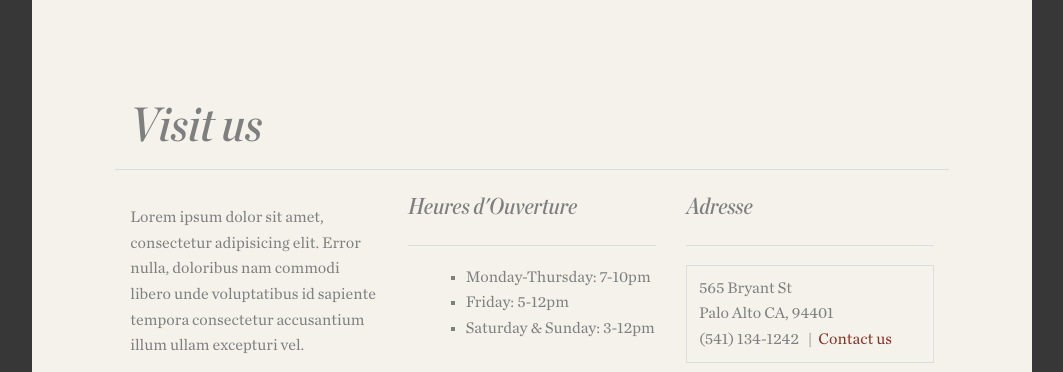
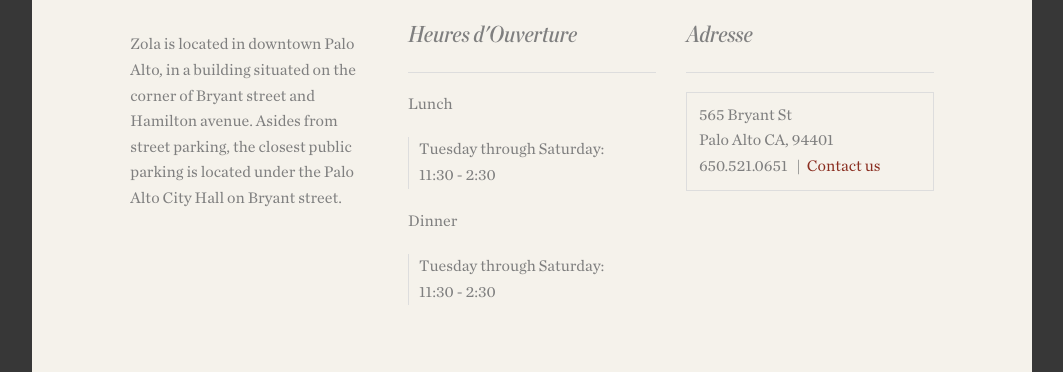
Before and after one commit to sohlis/zola, a website: page index.html in a window 1280 px wide. Shown: the part 2316-2688 px from the top of the page, without its empty margins (108-1171 px from the left). Drawn offline with Linux system fonts and the light colour scheme; some packages are replaced by stand-ins of ours; grey boxes are pictures that could not be loaded.

Commit message:
changed copy and hours

```diff
--- a/index.html
+++ b/index.html
@@ -17,6 +17,7 @@
         </style>
   </head>
   <body>
+
   <script type="text/javascript" src="https://maps.googleapis.com/maps/api/js?key=AIzaSyASm3CwaK9qtcZEWYa-iQwHaGi3gcosAJc&sensor=false"></script>
 
         <script type="text/javascript">
@@ -88,7 +89,7 @@
 
   <ul class="right rightsidenav-ul">
       <li class= "divider rightsidenav-contents"><a class="reserve" href="http://www.opentable.com/single.aspx?rid=[putcodehere]&restref=[putcodehere]">Reservations</a></li>
-      <li class= "divider rightsidenav-contents">(541) 134-1242</li>
+      <li class= "divider rightsidenav-contents">650.521.0651</li>
     </ul>
 
   </nav>
@@ -103,15 +104,13 @@
                 <hr><hr>
                 <div class="row">
                 <div id="vegs" class="large-5 medium-5 columns"><img src="img/grapes.png" alt="">
-                <!-- <h3 style="text-align:center" class="large-12 large-center columns">Nº (541) 134-1242</h3> -->
+
                 </div>
-                <div class="large-7 medium-7 columns"><p>Lorem ipsum dolor sit amet, consectetur adipisicing elit. Cupiditate, ea dolorem neque similique debitis repudiandae consequatur saepe veritatis nulla eos libero quos optio ex a impedit eligendi ipsam facilis ut rem earum ad error aut commodi facere mollitia magni ab exercitationem accusantium praesentium in alias quae molestiae eius fugiat modi tenetur nemo iure sequi natus id quo illum. Labore, minus, quidem, provident deserunt illum rem doloremque dolorem ullam quia maiores amet fugit voluptas sint veniam aperiam modi asperiores. Recusandae, cumque, alias libero provident vitae asperiores ullam fugit doloremque consequatur totam iste dolorum. Non, deserunt, aliquam dolore possimus odit sed perferendis beatae quod suscipit quo? Recusandae, cumque, alias libero provident vitae asperiores ullam fugit doloremque consequatur totam iste dolorum. Non, deserunt, aliquam dolore possimus odit sed perferendis beatae quod suscipit quo? </p>
+                <div class="large-7 medium-7 columns"><br><br><p>Zola offers seasonal French cooking in an intimate and handsomely renovated space. We feature an array of French and California wines, as well as the best and closest sourced meat and produce of the season. Although our kitchen is steeped in the cooking of France, we are also thoughtful of where we are, and heavily influenced by the sensibilities of California. We couldn’t be happier to be serving this diverse community and are excited to share our excitement about food and wine with you. </p>
                 <a class="inbutton" href="http://www.opentable.com/single.aspx?rid=[putcodehere]&restref=[putcodehere]"><button class="">Make a reservation</button></a>
                 </div>
                 </div>
-                <!-- <div style="margin-bottom: 200px" class="row"><hr>
-                <div style="text-align:center; padding-top: 200px;" class="large-8 large-centered columns"><h2>“We just love this place”<hr></h2><p>—Jim McMasterson</p></div>
-                </div> -->
+
                 <div class="row">
                   <div class="large-6 columns"><h2>Today's Menu</h2></div>
                    <hr>
@@ -147,16 +146,15 @@
                    <hr>
                    <div class="large-4 columns">
                    <br>
-                     <p id="contacttext">Lorem ipsum dolor sit amet, consectetur adipisicing elit. Error nulla, doloribus nam commodi libero unde voluptatibus id sapiente tempora consectetur accusantium illum ullam excepturi vel.</p>
+                     <p id="contacttext">Zola is located in downtown Palo Alto, in a building situated on the corner of Bryant street and Hamilton avenue. Asides from street parking, the closest public parking is located under the Palo Alto City Hall on Bryant street. </p>
                    </div>
                    <div class="large-4 columns">
                     <h4>Heures d'Ouverture</h4>
                     <hr>
-                    <ul>
-                      <li>Monday-Thursday: 7-10pm</li>
-                      <li>Friday: 5-12pm</li>
-                      <li>Saturday & Sunday: 3-12pm</li>
-                    </ul>
+                    <p>Lunch</p>
+                    <p class="ophours">Tuesday through Saturday:<br>11:30 - 2:30</p>
+                    <p>Dinner</p>
+                    <p class="ophours">Tuesday through Saturday:<br>11:30 - 2:30</p>
                    </div>
                 <div class="large-4 columns">
                     <h4>Adresse</h4>
@@ -166,12 +164,13 @@
                     <span class="street-address">565 Bryant St</span><br>
                     <span class="region">Palo Alto CA</span>,
                     <span class="postal-code">94401</span><br>
-                    <span class="tel">(541) 134-1242</span> &nbsp; | &nbsp;<a href="mailto:gb@zolapa.com">Contact us</a>
+                    <span class="tel">650.521.0651</span> &nbsp; | &nbsp;<a href="mailto:gb@zolapa.com">Contact us</a>
                     </p>
                     </div>
                    </div>
                 </div>
               </div>
+
               <div id="map"></div>
           </div>
       </div>
--- a/scss/style.scss
+++ b/scss/style.scss
@@ -196,6 +196,11 @@
   font-family: $head-font
 }
 
+.ophours {
+  border-left: 1px solid #DDDDDD;
+  padding-left: 10px;
+}
+
 // LETS MAKE THIS PUPPY RESPONSIVE
 
 @media only screen
```
Also changed, not shown: css/style.css.
